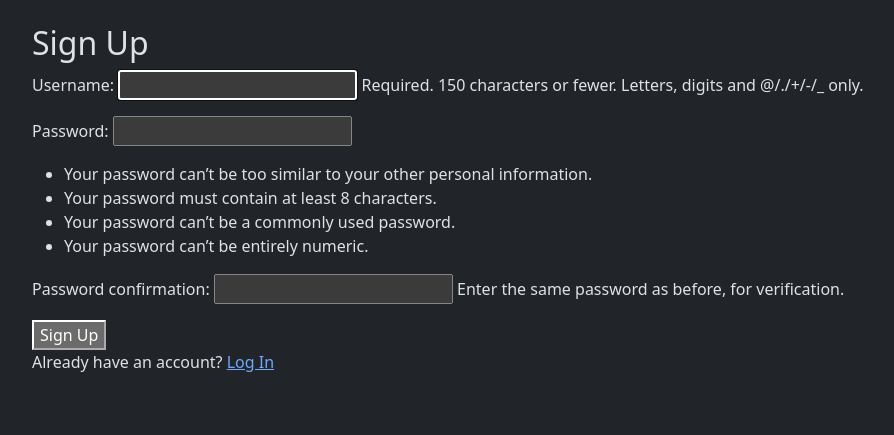
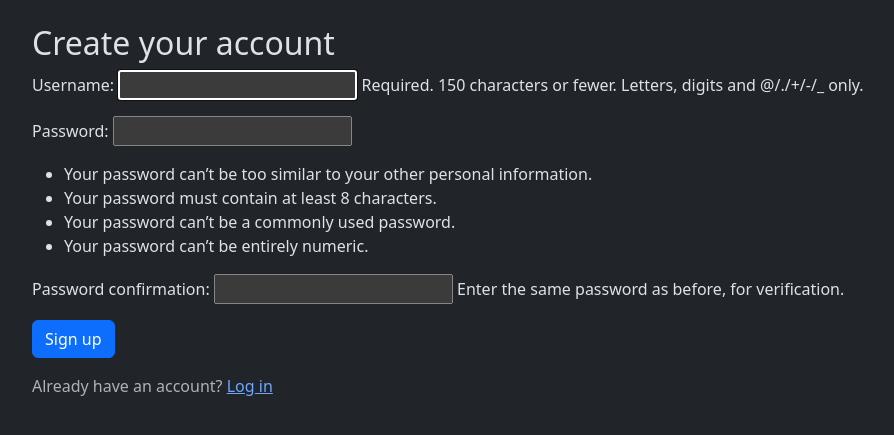
Before and after one commit to itsomshree/notesage, a Django app: page /accounts/signup/ in a window 1280 px wide. Shown: the part 56-491 px from the top of the page, without its empty margins (50-944 px from the left). Run offline with Django 5.2, Linux system fonts and the light colour scheme.

Commit message:
refactor: enhance signup page layout and styling for better user experience

```diff
--- a/templates/accounts/signup.html
+++ b/templates/accounts/signup.html
@@ -1,11 +1,13 @@
 {% extends "base.html" %}
 
+{% block title %}Sign up — NoteSage{% endblock %}
+
 {% block content %}
-<h2>Sign Up</h2>
-<form method="post">
+<h2>Create your account</h2>
+<form method="post" class="stack">
     {% csrf_token %}
     {{ form.as_p }}
-    <button type="submit">Sign Up</button>
+    <button type="submit" class="btn btn-primary">Sign up</button>
 </form>
-<p>Already have an account? <a href="{% url 'login' %}">Log In</a></p>
+<p class="mt-3 text-muted">Already have an account? <a href="{% url 'login' %}">Log in</a></p>
 {% endblock %}
```
